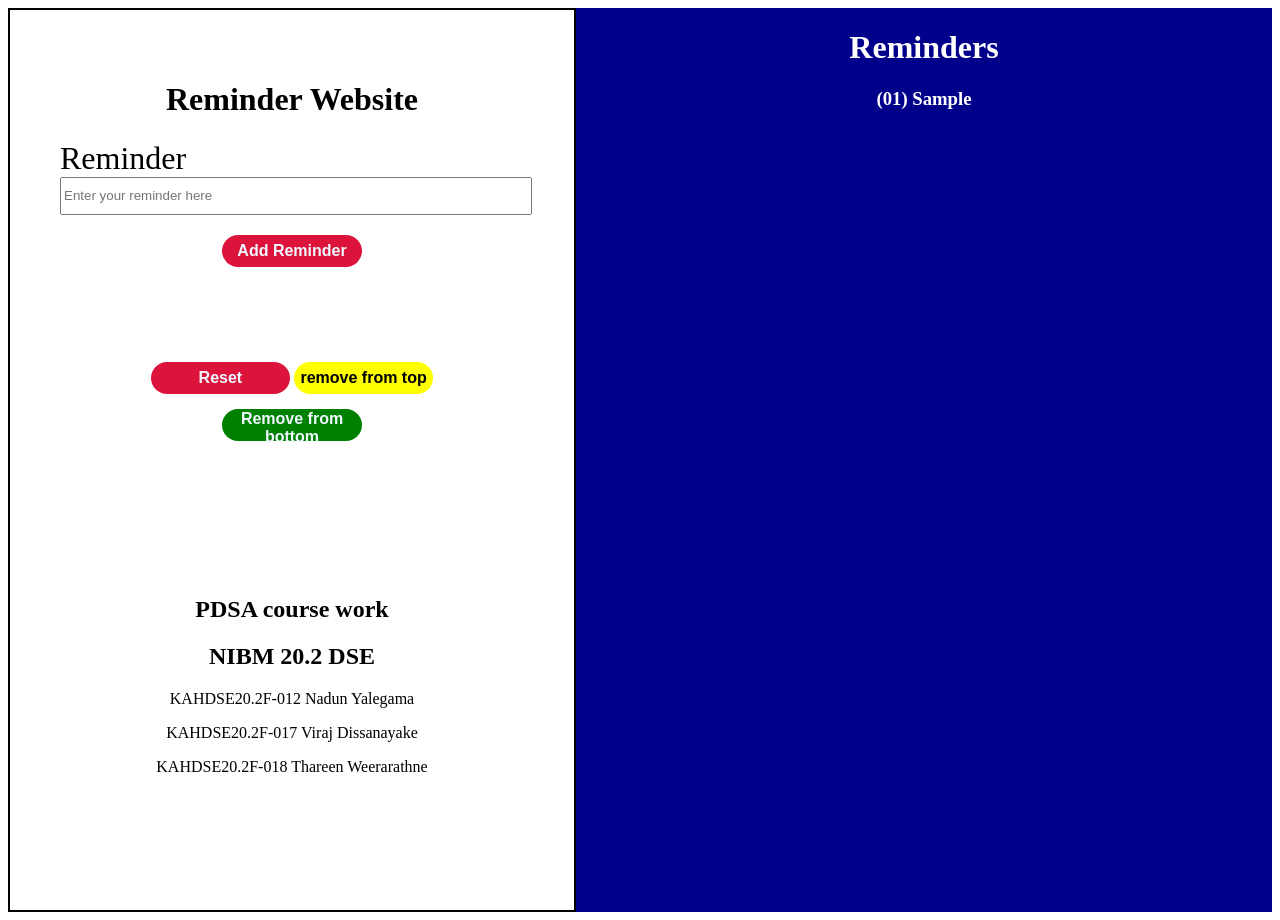
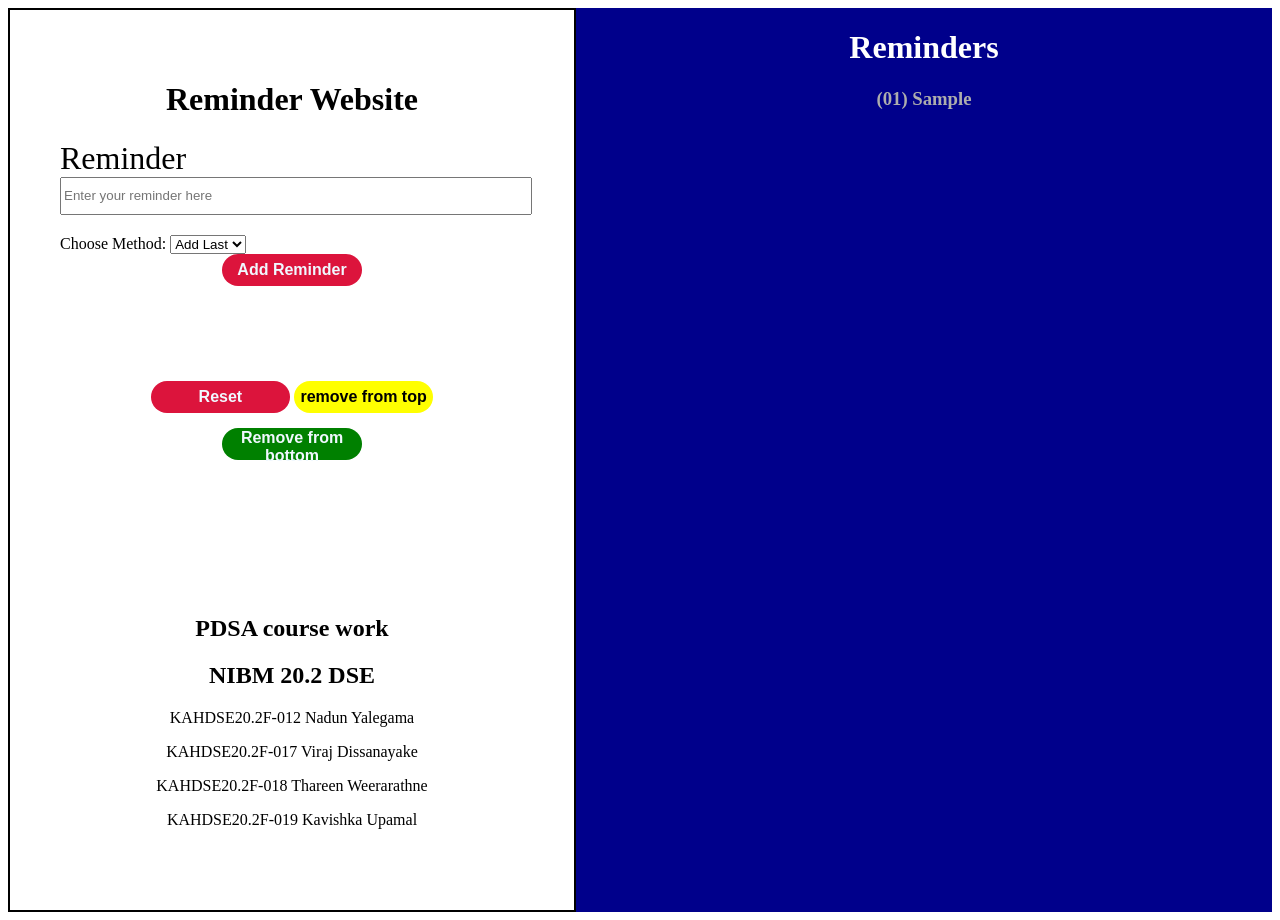
Before and after one commit to yalegama/Reminder, a plain HTML site: page index.html in a window 1280 px wide. Both pictures are taken after typing "Sample" into the empty fields and a click on the button "Add Reminder". Drawn offline with Linux system fonts and the light colour scheme.

Commit message:
second commit

```diff
--- a/index.html
+++ b/index.html
@@ -20,6 +20,13 @@
                         <label for="" class="label">Reminder</label>
                         <input id="reminder" type="text" placeholder="Enter your reminder here">
                     </div>
+                    <div class="select">
+                        <label for="cars">Choose Method:</label>
+  <select id="select" >
+    <option value="last">Add Last</option>
+    <option value="first">Add First</option>
+  </select>
+                    </div>
                     <div class="submitButton">
                         <button id="submit" type="submit">Add Reminder</button>
                     </div>
@@ -40,6 +47,7 @@
                         <p>KAHDSE20.2F-012 Nadun Yalegama</p>
                         <p>KAHDSE20.2F-017 Viraj Dissanayake</p>
                         <p>KAHDSE20.2F-018 Thareen Weerarathne</p>
+                        <p>KAHDSE20.2F-019 Kavishka Upamal</p>
                     </div>
                 </div>
             </div>
--- a/script.js
+++ b/script.js
@@ -5,6 +5,7 @@ let reset=document.getElementById('reset');
 let topList=document.getElementById('topList');
 let bottom=document.getElementById('bottom');
 let btn=document.getElementById('btn');
+let select=document.getElementById('select');
 let stackArray=[];
 
 submit.addEventListener('click',submitClick);
@@ -14,6 +15,7 @@ if(reminder.value==''){
     alert('Enter reminder')
 }else{
 
+   if(select.value=='last'){
     stackArray.push(reminder.value);
 
     let listCount=`<h1>Reminders</h1>`;
@@ -22,6 +24,16 @@ if(reminder.value==''){
         listCount+=`<h3>(0${index+1}) ${value}</h3>`
     })
     list.innerHTML=listCount;
+   }else if(select.value=='first'){
+    stackArray.unshift(reminder.value);
+
+    let listCount=`<h1>Reminders</h1>`;
+
+    stackArray.forEach((value,index,array)=>{
+        listCount+=`<h3>(0${index+1}) ${value}</h3>`
+    })
+    list.innerHTML=listCount;
+   }
 }
 
 reminder.value="";
--- a/style.css
+++ b/style.css
@@ -53,7 +53,7 @@
 }
 
 #list h3 {
-  color: white;
+  color: rgb(173, 173, 173);
 }
 .empty {
   width: 100%;
```
Also changed, not shown: images/image.png (added), 1 other file.
